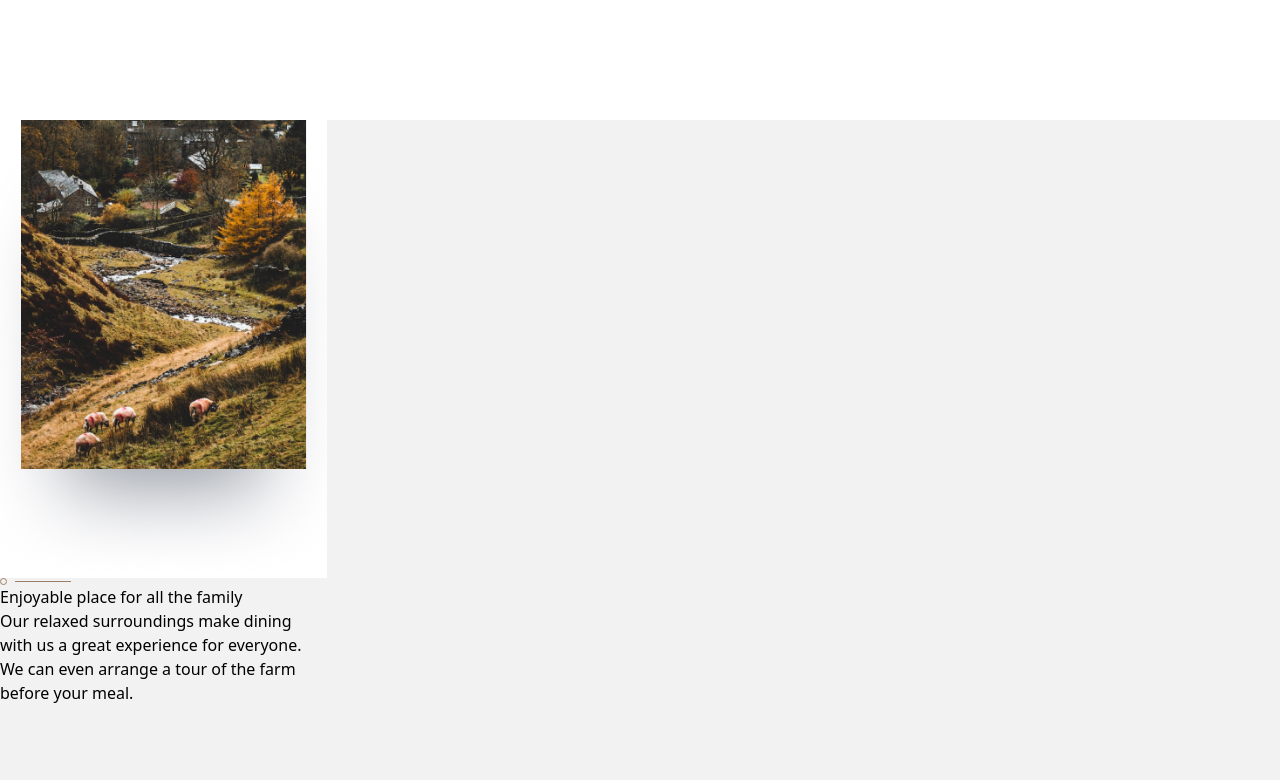
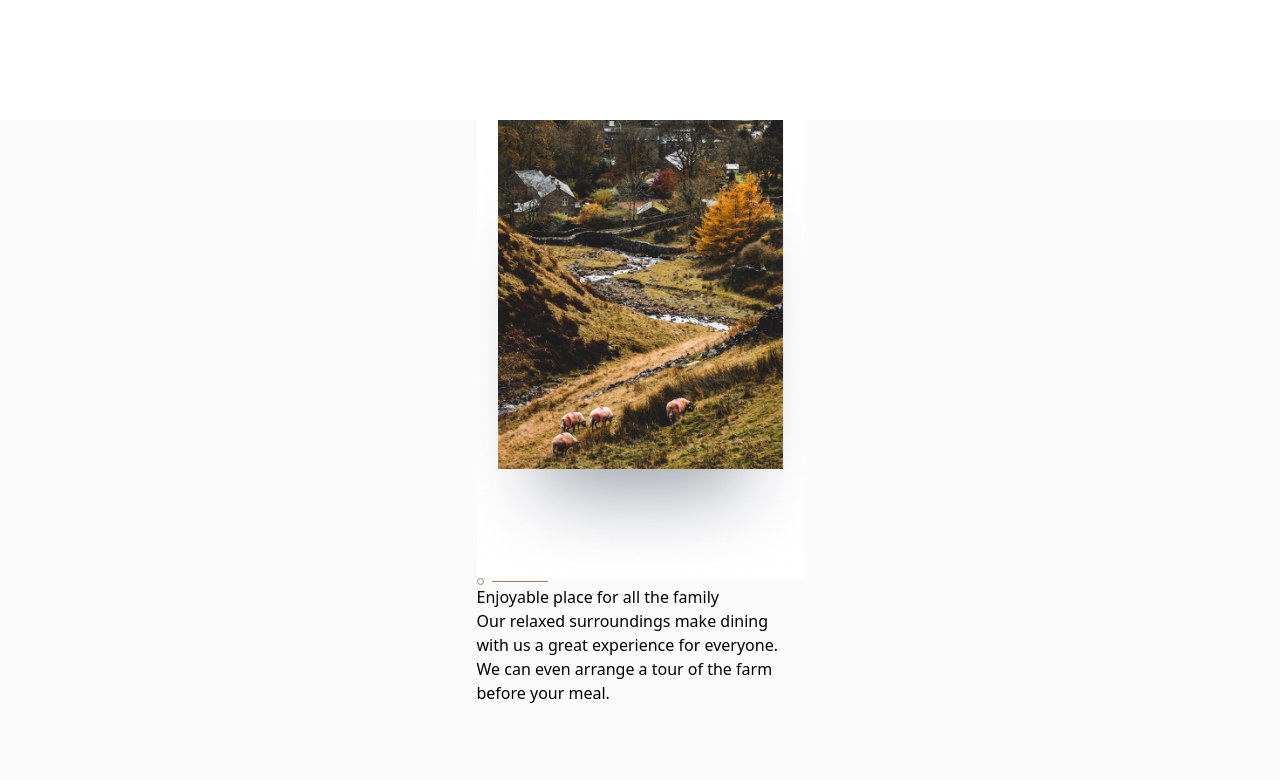
Before and after one commit to neshacascia/verde, a React (Vite) app: page / in a window 1280 px wide. Shown: the part 840-1620 px from the top of the page. Built offline with nearby package versions, Linux system fonts and the light colour scheme.

Commit message:
updated background colour, and added gap

```diff
--- a/src/pages/Home.jsx
+++ b/src/pages/Home.jsx
@@ -7,10 +7,12 @@ const items = itemArr.map(item => <Item item={item} key={item.id} />);
 
 export default function Home() {
   return (
-    <section className="bg-[#F2F2F2] h-screen">
+    <section className="bg-[#fcfbfb] h-screen">
       <Hero />
 
-      <section className="bg-[#F2F2F2] h-full">{items}</section>
+      <section className="bg-[#fcfbfb] w-screen h-auto flex flex-col items-center gap-[160px]">
+        {items}
+      </section>
     </section>
   );
 }
```
